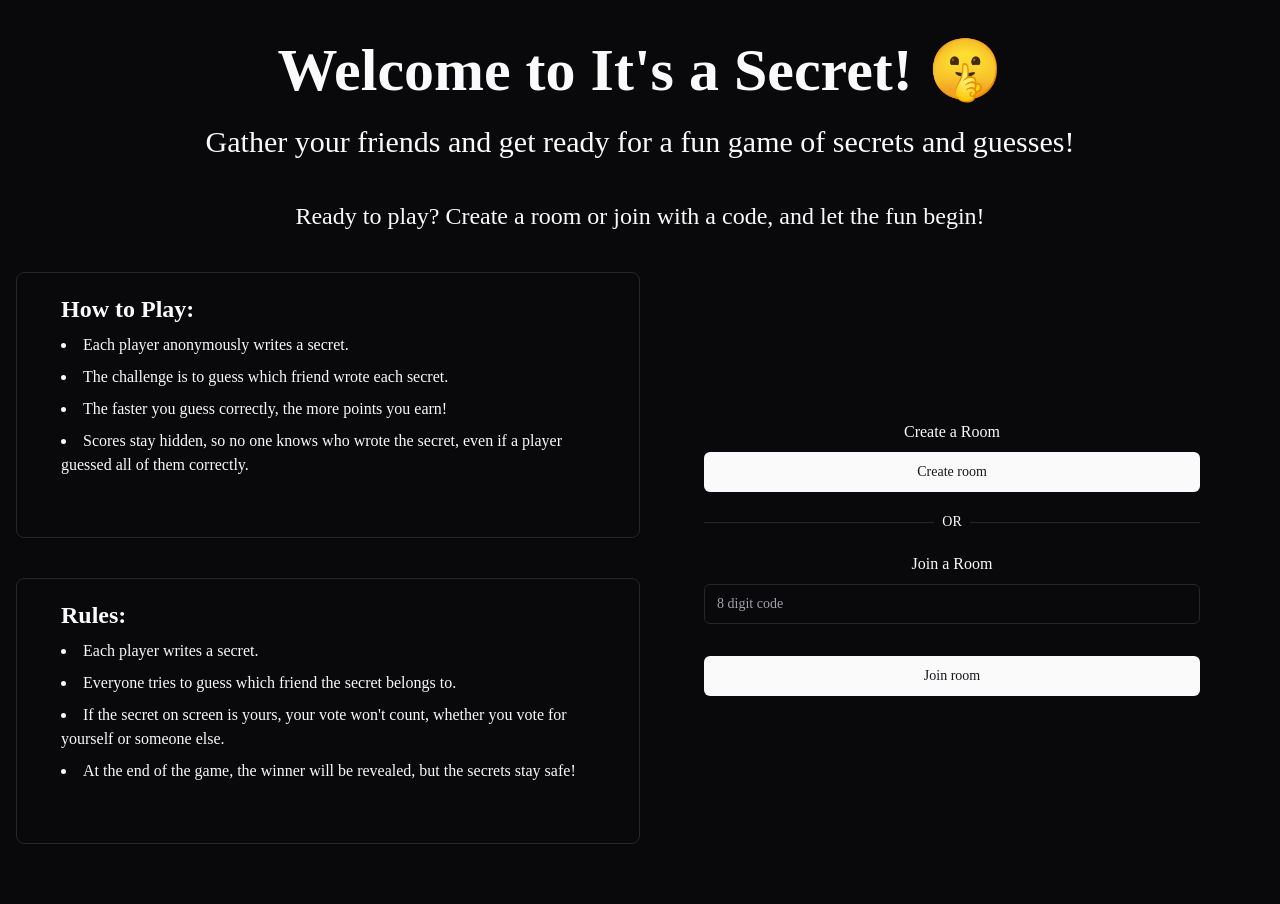
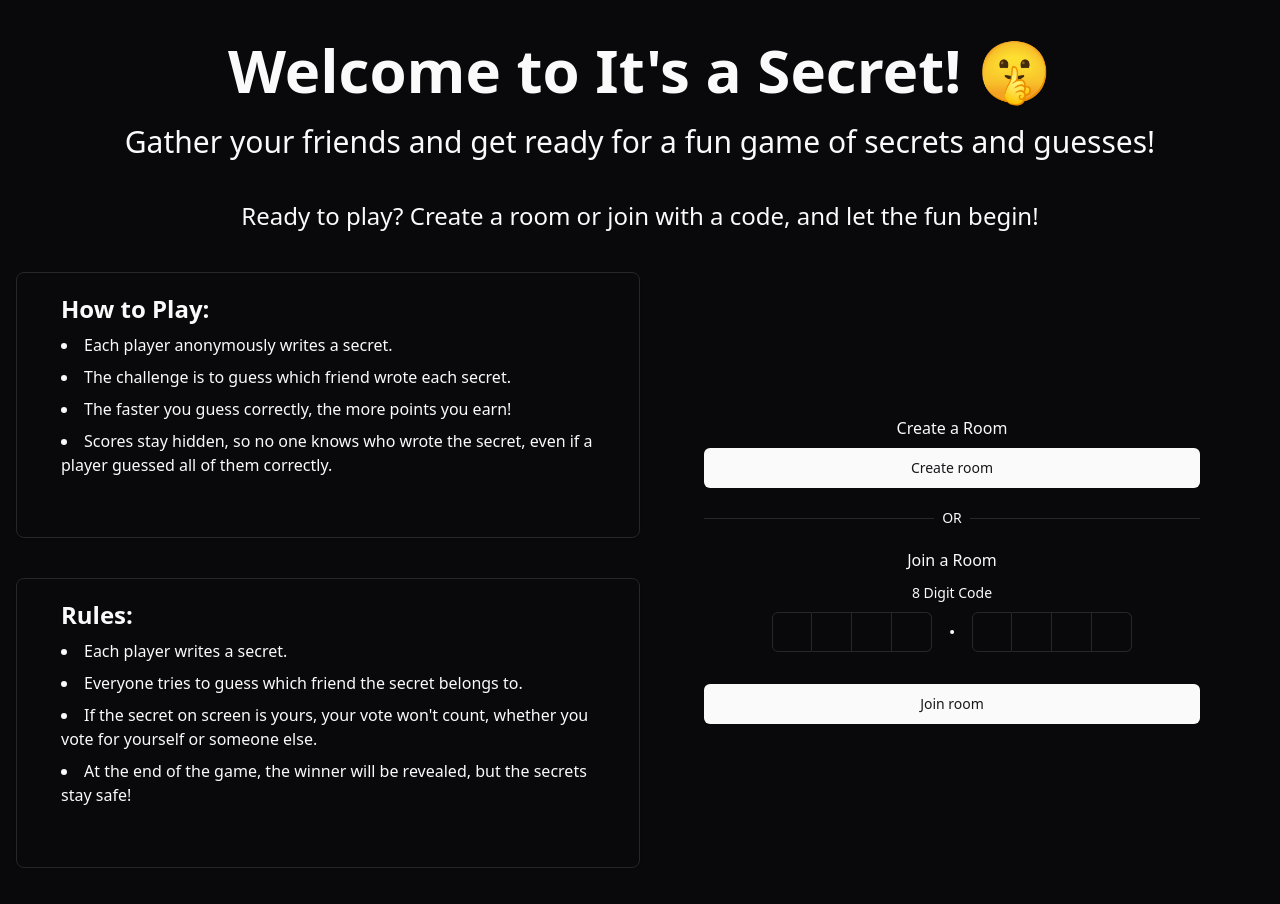
Before and after one commit to Cristlopezr/app-its-a-secret, a Next.js app: page / in a window 1280 px wide. Shown: the top 904 px of the page. Built offline with nearby package versions, Linux system fonts and the light colour scheme; no server answers.

Commit message:
Updated 8 digit code form

```diff
--- a/package.json
+++ b/package.json
@@ -3,7 +3,7 @@
     "version": "0.1.0",
     "private": true,
     "scripts": {
-        "dev": "next dev --turbo",
+        "dev": "next dev",
         "build": "next build",
         "start": "next start",
         "lint": "next lint"
@@ -14,6 +14,7 @@
         "@radix-ui/react-slot": "^1.1.0",
         "class-variance-authority": "^0.7.0",
         "clsx": "^2.1.1",
+        "input-otp": "^1.2.4",
         "lucide-react": "^0.451.0",
         "next": "14.2.14",
         "react": "^18",
--- a/src/app/room/_components/EnterCodeForm.tsx
+++ b/src/app/room/_components/EnterCodeForm.tsx
@@ -1,7 +1,8 @@
 import { JoinFormSchema } from '@/app/schemas/schemas';
 import { Button } from '@/components/ui';
-import { Form, FormControl, FormField, FormItem, FormMessage } from '@/components/ui/form';
+import { Form, FormControl, FormField, FormItem, FormLabel, FormMessage } from '@/components/ui/form';
 import { Input } from '@/components/ui/input';
+import { InputOTP, InputOTPGroup, InputOTPSeparator, InputOTPSlot } from '@/components/ui/input-otp';
 import { socket } from '@/lib/socket';
 import { zodResolver } from '@hookform/resolvers/zod';
 import { useForm } from 'react-hook-form';
@@ -26,15 +27,32 @@
                     control={form.control}
                     name='code'
                     render={({ field }) => (
-                        <FormItem>
+                        <FormItem className='mx-auto w-fit'>
+                            <FormLabel>8 Digit Code</FormLabel>
                             <FormControl>
-                                <Input placeholder='8 digit code' {...field} />
+                                <InputOTP maxLength={8} {...field}>
+                                    <InputOTPGroup>
+                                        <InputOTPSlot index={0} />
+                                        <InputOTPSlot index={1} />
+                                        <InputOTPSlot index={2} />
+                                        <InputOTPSlot index={3} />
+                                    </InputOTPGroup>
+                                    <InputOTPSeparator />
+                                    <InputOTPGroup>
+                                        <InputOTPSlot index={4} />
+                                        <InputOTPSlot index={5} />
+                                        <InputOTPSlot index={6} />
+                                        <InputOTPSlot index={7} />
+                                    </InputOTPGroup>
+                                </InputOTP>
                             </FormControl>
                             <FormMessage />
                         </FormItem>
                     )}
                 />
-                <Button className='w-full' type='submit'>Join room</Button>
+                <Button className='w-full' type='submit'>
+                    Join room
+                </Button>
             </form>
         </Form>
     );
--- /dev/null
+++ b/src/components/ui/input-otp.tsx
@@ -0,0 +1,71 @@
+"use client"
+
+import * as React from "react"
+import { OTPInput, OTPInputContext } from "input-otp"
+import { Dot } from "lucide-react"
+
+import { cn } from "@/lib/utils"
+
+const InputOTP = React.forwardRef<
+  React.ElementRef<typeof OTPInput>,
+  React.ComponentPropsWithoutRef<typeof OTPInput>
+>(({ className, containerClassName, ...props }, ref) => (
+  <OTPInput
+    ref={ref}
+    containerClassName={cn(
+      "flex items-center gap-2 has-[:disabled]:opacity-50",
+      containerClassName
+    )}
+    className={cn("disabled:cursor-not-allowed", className)}
+    {...props}
+  />
+))
+InputOTP.displayName = "InputOTP"
+
+const InputOTPGroup = React.forwardRef<
+  React.ElementRef<"div">,
+  React.ComponentPropsWithoutRef<"div">
+>(({ className, ...props }, ref) => (
+  <div ref={ref} className={cn("flex items-center", className)} {...props} />
+))
+InputOTPGroup.displayName = "InputOTPGroup"
+
+const InputOTPSlot = React.forwardRef<
+  React.ElementRef<"div">,
+  React.ComponentPropsWithoutRef<"div"> & { index: number }
+>(({ index, className, ...props }, ref) => {
+  const inputOTPContext = React.useContext(OTPInputContext)
+  const { char, hasFakeCaret, isActive } = inputOTPContext.slots[index]
+
+  return (
+    <div
+      ref={ref}
+      className={cn(
+        "relative flex h-10 w-10 items-center justify-center border-y border-r border-input text-sm transition-all first:rounded-l-md first:border-l last:rounded-r-md",
+        isActive && "z-10 ring-2 ring-ring ring-offset-background",
+        className
+      )}
+      {...props}
+    >
+      {char}
+      {hasFakeCaret && (
+        <div className="pointer-events-none absolute inset-0 flex items-center justify-center">
+          <div className="h-4 w-px animate-caret-blink bg-foreground duration-1000" />
+        </div>
+      )}
+    </div>
+  )
+})
+InputOTPSlot.displayName = "InputOTPSlot"
+
+const InputOTPSeparator = React.forwardRef<
+  React.ElementRef<"div">,
+  React.ComponentPropsWithoutRef<"div">
+>(({ ...props }, ref) => (
+  <div ref={ref} role="separator" {...props}>
+    <Dot />
+  </div>
+))
+InputOTPSeparator.displayName = "InputOTPSeparator"
+
+export { InputOTP, InputOTPGroup, InputOTPSlot, InputOTPSeparator }
--- a/tailwind.config.ts
+++ b/tailwind.config.ts
@@ -6,9 +6,14 @@
     content: ['./src/pages/**/*.{js,ts,jsx,tsx,mdx}', './src/components/**/*.{js,ts,jsx,tsx,mdx}', './src/app/**/*.{js,ts,jsx,tsx,mdx}'],
     theme: {
         extend: {
-            fontFamily: {
-                sans: ['var(--font-geist-sans)',...fontFamily.sans],
-                mono: ['var(--font-geist-mono)',...fontFamily.mono],
+            keyframes: {
+                'caret-blink': {
+                    '0%,70%,100%': { opacity: '1' },
+                    '20%,50%': { opacity: '0' },
+                },
+            },
+            animation: {
+                'caret-blink': 'caret-blink 1.25s ease-out infinite',
             },
             colors: {
                 background: 'hsl(var(--background))',
```
Also changed, not shown: 1 other file (tests, documents, lock files or other folders).
